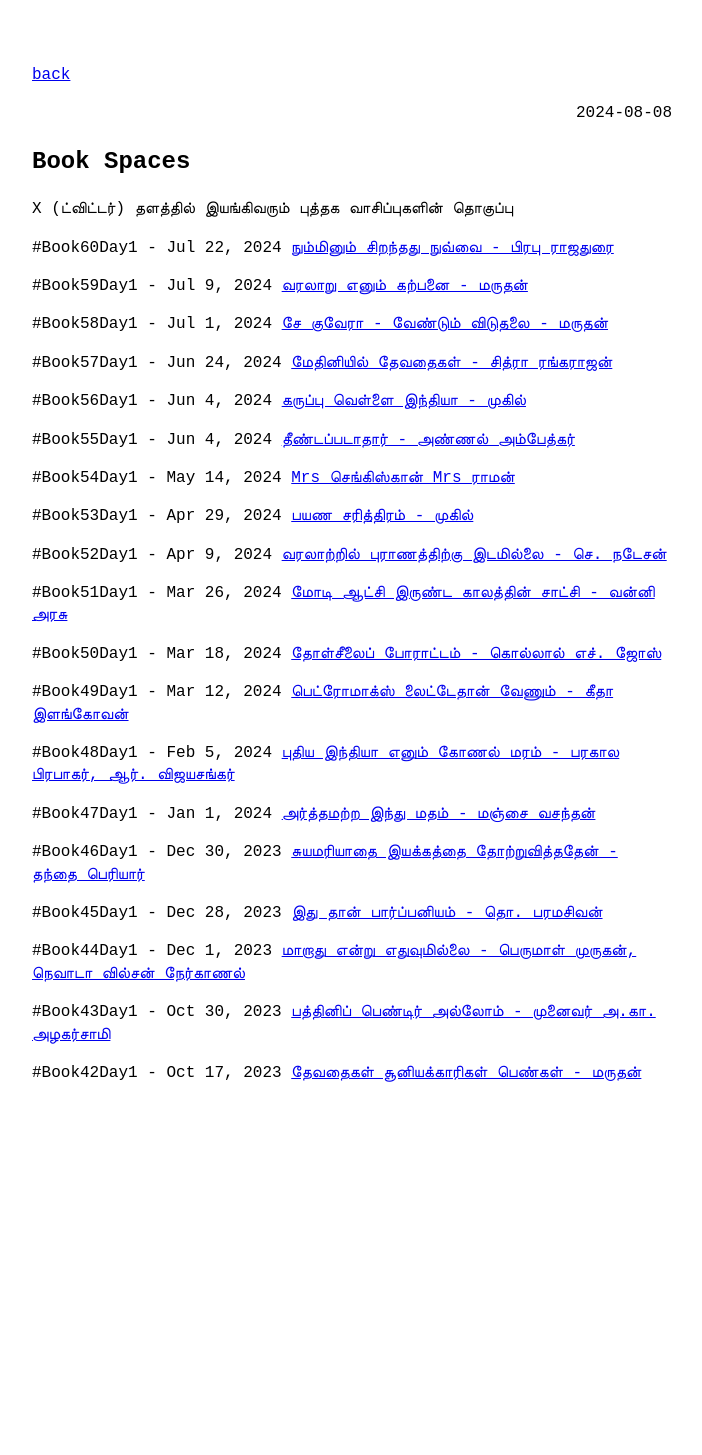
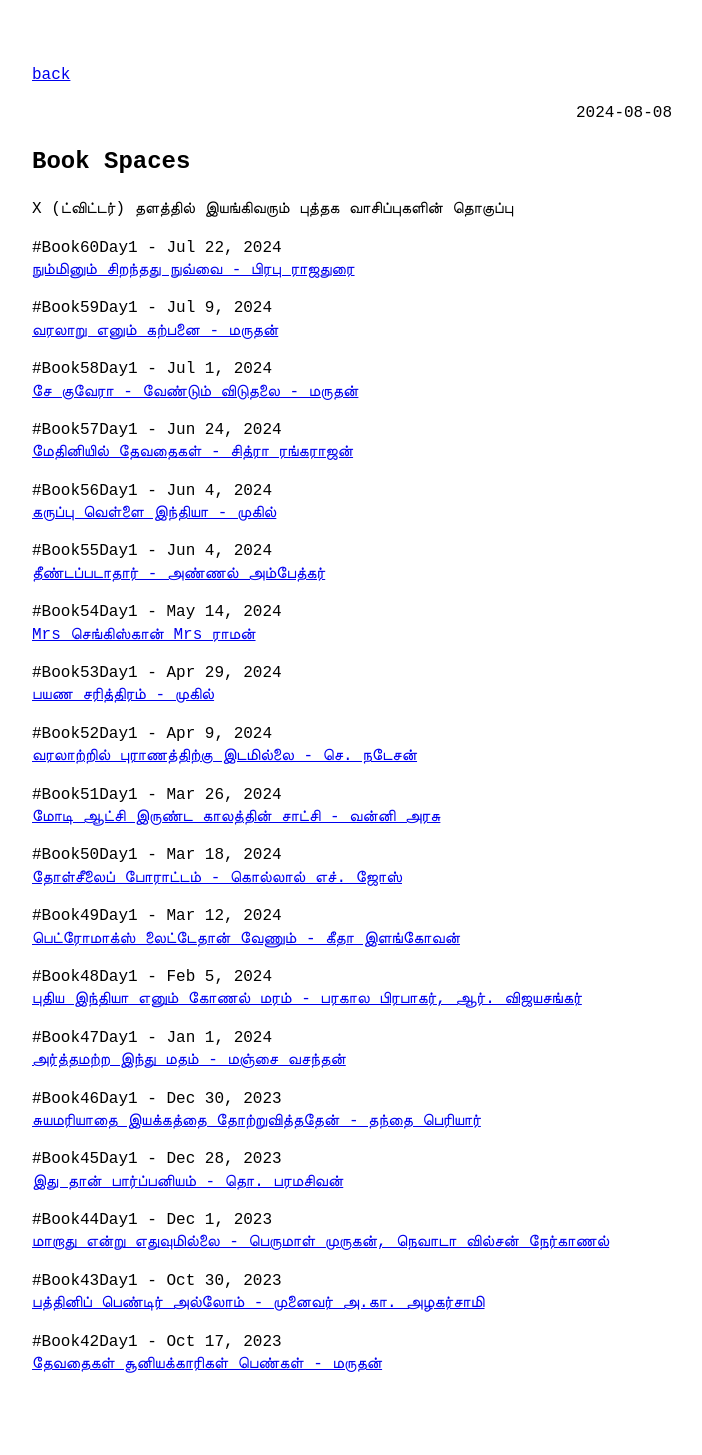
Before and after one commit to VallarasuS/Vallarasu.in, a Jekyll site: the page built from docs/_posts/2024-08-08-book-spaces.md, in a window 1280 px wide. Shown: the whole page, without its empty margins (288-990 px from the left). Built offline with Jekyll 4.4.1, drawn with Linux system fonts in a browser that asks for light colours; before the commit the page ends 1164 px from its top, so only the background shows below that.

```diff
--- a/docs/_posts/2024-08-08-book-spaces.md
+++ b/docs/_posts/2024-08-08-book-spaces.md
@@ -5,59 +5,59 @@ category: Books
 
 X (ட்விட்டர்) தளத்தில் இயங்கிவரும் புத்தக வாசிப்புகளின் தொகுப்பு
 
-#Book60Day1 - Jul 22, 2024
+#Book60Day1 - Jul 22, 2024\
 [நும்மினும் சிறந்தது நுவ்வை - பிரபு ராஜதுரை](https://x.com/i/spaces/1lPKqONEmkQJb)
 
-#Book59Day1 - Jul 9, 2024
+#Book59Day1 - Jul 9, 2024\
 [வரலாறு எனும் கற்பனை - மருதன்](https://x.com/i/spaces/1yNxagaaqVEGj)
 
-#Book58Day1 - Jul 1, 2024
+#Book58Day1 - Jul 1, 2024\
 [சே குவேரா - வேண்டும் விடுதலை - மருதன்](https://x.com/i/spaces/1zqJVqjajZDGB)
 
-#Book57Day1 - Jun 24, 2024
+#Book57Day1 - Jun 24, 2024\
 [மேதினியில் தேவதைகள் - சித்ரா ரங்கராஜன்](https://x.com/i/spaces/1zqKVqYAAnnxB)
 
-#Book56Day1 - Jun 4, 2024
+#Book56Day1 - Jun 4, 2024\
 [கருப்பு வெள்ளை இந்தியா - முகில்](https://x.com/i/spaces/1yoKMwWQOnXJQ)
 
-#Book55Day1 - Jun 4, 2024
+#Book55Day1 - Jun 4, 2024\
 [தீண்டப்படாதார் - அண்ணல் அம்பேத்கர்](https://x.com/i/spaces/1djGXNQgWLvxZ)
 
-#Book54Day1 - May 14, 2024
+#Book54Day1 - May 14, 2024\
 [Mrs செங்கிஸ்கான் Mrs ராமன்](https://x.com/i/spaces/1vOGwjaozbLKB)
 
-#Book53Day1 - Apr 29, 2024
+#Book53Day1 - Apr 29, 2024\
 [பயண சரித்திரம் - முகில்](https://x.com/i/spaces/1mnxepOnoaaJX)
 
-#Book52Day1 - Apr 9, 2024
+#Book52Day1 - Apr 9, 2024\
 [வரலாற்றில் புராணத்திற்கு இடமில்லை - செ. நடேசன்](https://x.com/i/spaces/1rmxPMOjzEEKN)
 
-#Book51Day1 - Mar 26, 2024
+#Book51Day1 - Mar 26, 2024\
 [மோடி ஆட்சி இருண்ட காலத்தின் சாட்சி - வன்னி அரசு](https://x.com/i/spaces/1RDGllZemPlGL)
 
-#Book50Day1 - Mar 18, 2024
+#Book50Day1 - Mar 18, 2024\
 [தோள்சீலைப் போராட்டம் - கொல்லால் எச். ஜோஸ்](https://x.com/i/spaces/1nAKEaMreRnKL)
 
-#Book49Day1 - Mar 12, 2024
+#Book49Day1 - Mar 12, 2024\
 [பெட்ரோமாக்ஸ் லைட்டேதான் வேணும் - கீதா இளங்கோவன்](https://x.com/i/spaces/1yoKMwqRAgeJQ)
 
-#Book48Day1 - Feb 5, 2024
+#Book48Day1 - Feb 5, 2024\
 [புதிய இந்தியா எனும் கோணல் மரம் - பரகால பிரபாகர், ஆர். விஜயசங்கர்](https://x.com/i/spaces/1LyxBnlYmRPxN)
 
-#Book47Day1 - Jan 1, 2024
+#Book47Day1 - Jan 1, 2024\
 [அர்த்தமற்ற இந்து மதம் - மஞ்சை வசந்தன்](https://x.com/i/spaces/1DXGyjQlBZPJM)
 
-#Book46Day1 - Dec 30, 2023
+#Book46Day1 - Dec 30, 2023\
 [சுயமரியாதை இயக்கத்தை தோற்றுவித்ததேன் - தந்தை பெரியார்](https://x.com/i/spaces/1RDxllMDMgrxL)
 
-#Book45Day1 - Dec 28, 2023
+#Book45Day1 - Dec 28, 2023\
 [இது தான் பார்ப்பனியம் - தொ. பரமசிவன்](https://x.com/i/spaces/1YpKkwMyYaNKj)
 
-#Book44Day1 - Dec 1, 2023
+#Book44Day1 - Dec 1, 2023\
 [மாறாது என்று எதுவுமில்லை - பெருமாள் முருகன், நெவாடா வில்சன் நேர்காணல்](https://x.com/i/spaces/1gqxvQmyPzqJB)
 
-#Book43Day1 - Oct 30, 2023
+#Book43Day1 - Oct 30, 2023\
 [பத்தினிப் பெண்டிர் அல்லோம் - முனைவர் அ.கா. அழகர்சாமி](https://x.com/i/spaces/1gqxvQLPMreJB)
 
-#Book42Day1 - Oct 17, 2023
+#Book42Day1 - Oct 17, 2023\
 [தேவதைகள் சூனியக்காரிகள் பெண்கள் - மருதன்](https://x.com/i/spaces/1jMJgmbadzeKL)
```
